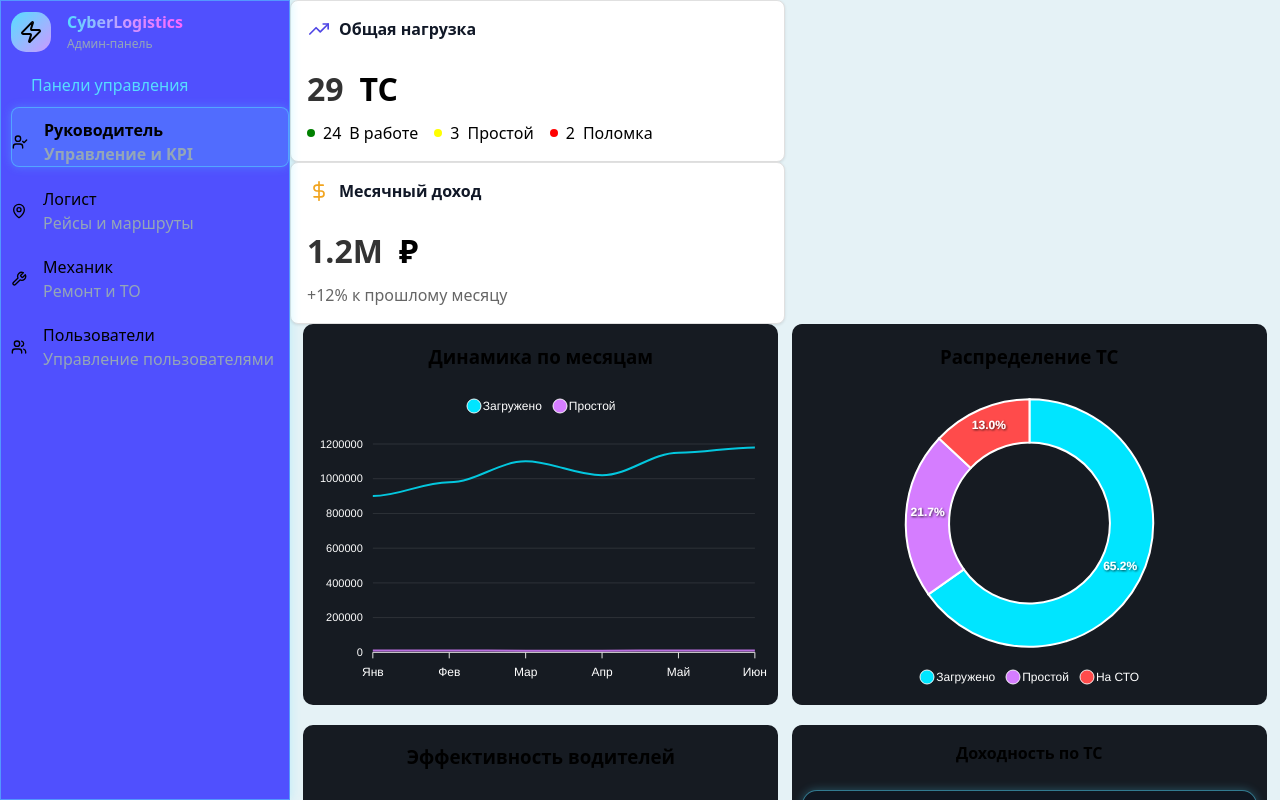
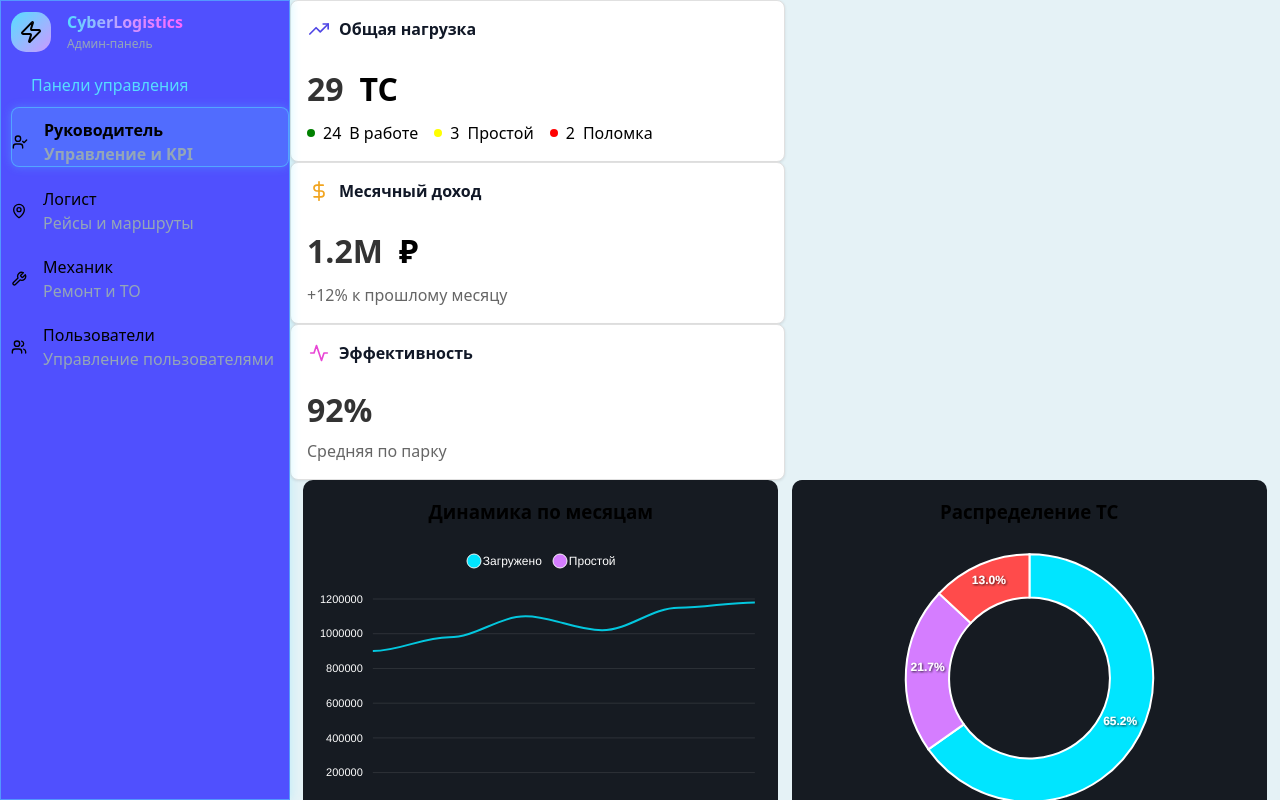
Before and after one commit to webobscure/LogisticPanel, a React (Vite) app: page /admin in a window 1280 px wide. Built offline with nearby package versions, Linux system fonts and the light colour scheme.

Commit message:
доавблена молекула TotalEfficiency

```diff
--- /dev/null
+++ b/src/components/ui/molecules/TotalEfficiency.jsx
@@ -0,0 +1,25 @@
+import { Card } from "../atoms/Card";
+import { CardHeader } from "../atoms/cardHeader";
+import { CardValue } from "../atoms/cardValue";
+import { CardDescription } from "../atoms/cardDescription";
+
+export const TotalEfficiency = ({
+  title = 'Эффективность',
+  value = '92%',
+  text = '',
+  description = 'Средняя по парку'
+}) => {
+  return (
+    <Card>
+      <CardHeader
+        title={title}
+        iconType="efficiency"
+        color="#e846d5ff"
+      />
+
+      <CardValue value={value} text={text} />
+
+      <CardDescription>{description}</CardDescription>
+    </Card>
+  );
+};
--- a/src/pages/AdminPage/AdminPage.jsx
+++ b/src/pages/AdminPage/AdminPage.jsx
@@ -9,6 +9,7 @@ import { Card } from "../../components/ui/atoms/Card";
 import Header from "../../components/Header/Header";
 import { TotalWorkload } from "../../components/ui/molecules/TotalWorkload";
 import { MonthlyIncome } from "../../components/ui/molecules/MonthlyIncome";
+import { TotalEfficiency } from "../../components/ui/molecules/TotalEfficiency";
 
 export default function AdminPage() {
 
@@ -96,8 +97,9 @@ export default function AdminPage() {
       <div className="admin-panel-container">
         <Header />
         <div className="admin-panel-container__right">
-          <TotalWorkload></TotalWorkload>
-          <MonthlyIncome></MonthlyIncome>
+          <TotalWorkload />
+          <MonthlyIncome />
+          <TotalEfficiency />
           <div className="diagrams">
             {/* Линейный график */}
             <div className="diagrams-item">
```
